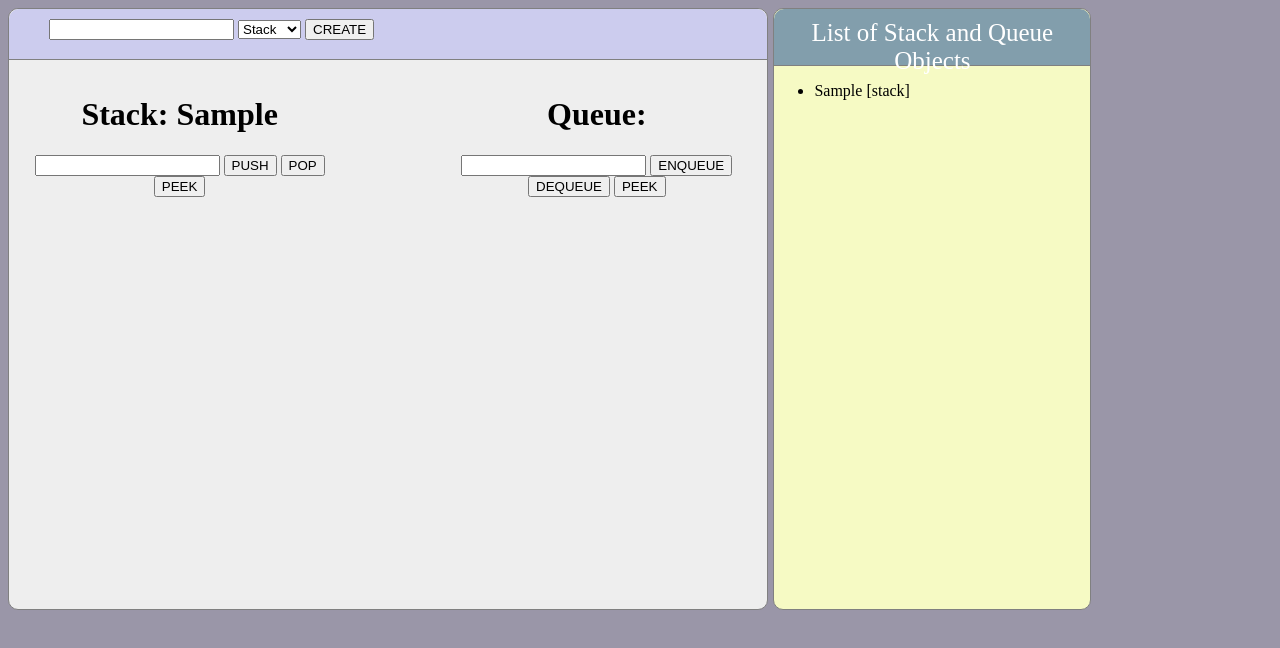
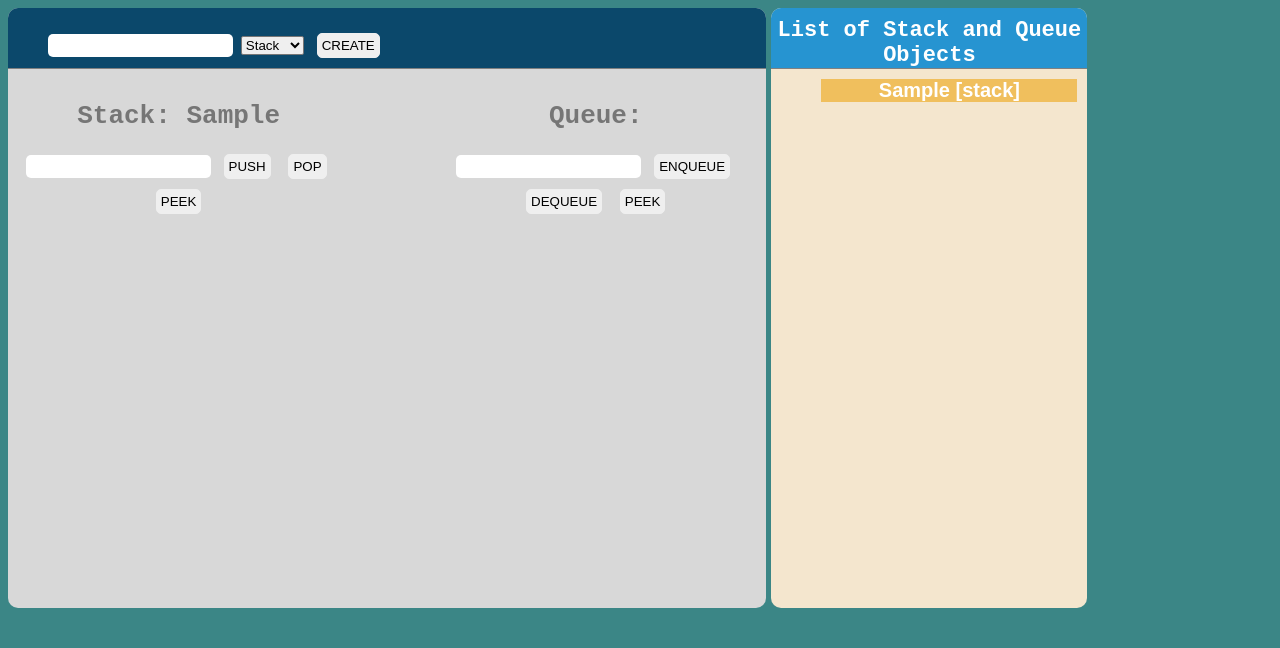
Before and after one commit to jcastro3/Javascript_DataStructures, a plain HTML site: page index.html in a window 1280 px wide. Both pictures are taken after typing "Sample" into the empty fields and a click on the button "CREATE". Drawn offline with nearby package versions, Linux system fonts and the light colour scheme.

Commit message:
changed some styles from main.css

```diff
--- a/UI.js
+++ b/UI.js
@@ -7,28 +7,29 @@ var collections = (function ($, c) {
         }
         //PRIVATE MEMBERS
         function createNewObj(name, typeSelected, item) {
-            var key, tmp, stack;
 
             switch (typeSelected) {
+
             case 'stack':
+
                 item.data('collection', { type: 'stack', name: name, value: new collections.Stack() });
+                item.css({marginTop: '3px', backgroundColor: '#f0bf5d'});
                 $("#stack_ul").text('');
                 break;
 
             case 'queue':
                 item.data('collection', { type: 'queue', name: name, value: new collections.Queue() });
+                item.css({marginTop: '3px', backgroundColor: '#c5e63a'});
                 $("#queue_ul").text('');
                 break;
 
             default:
                 alert('Unable to process you petition');
-
             }
 
             $('.' + typeSelected + '-active').removeClass(typeSelected + '-active');
             item.addClass(typeSelected + '-active');
             $('#' + typeSelected + '_name').text(name);
-
             $('#obj_ul').prepend(item);
             clearTxt();
 
@@ -48,7 +49,6 @@ var collections = (function ($, c) {
 
         $(document).on('click', '.obj_li', function () {
             var c = $(this).data('collection');
-
             $('.' + c.type + '-active').removeClass(c.type + '-active');
             $(this).addClass(c.type + '-active');
             updateList(c);
@@ -69,7 +69,7 @@ var collections = (function ($, c) {
                 return alert('empty field, please insert value');
             }
 
-            item = $('<li class=obj_li>' + name + ' [' + selected + ']</li>').data('flag', 'on');
+            item = $('<li class=obj_li>' + name + ' [' + selected + ']</li>');
 
             createNewObj(name, selected, item);
 
@@ -86,7 +86,7 @@ var collections = (function ($, c) {
             if (push_val === '') {
                 return alert('empty field, please insert value');
             }
-            item = $('<p id="li">' + push_val + '</p>');
+            item = $('<li id="li_s">' + push_val + '</li>');
             c.push(item);
             $('#stack_ul').prepend(item);
             clearTxt();
@@ -117,7 +117,7 @@ var collections = (function ($, c) {
             } else {
                     alert('the stack is empty!!');
             }
-            $('#stack_value').val('');
+            clearTxt();
         });
 
         $('#enqueue_btn').click(function () {
@@ -128,7 +128,7 @@ var collections = (function ($, c) {
             if (queue_val === '') {
                 return alert('empty field, please insert value');
             }
-            item = $('<p id="li">' + queue_val + '</p>');
+            item = $('<li id="li_q">' + queue_val + '</li>');
             c.enqueue(item);
             $('#queue_ul').append(item);
             clearTxt();
--- a/index.html
+++ b/index.html
@@ -18,7 +18,7 @@
                    <option value="stack">Stack</option>
                    <option value="queue">Queue</option>
                </select>
-               <input id="create_btn" type="button" value="CREATE">
+               <input id="create_btn" class="btn" type="button" value="CREATE">
            </div>
        </div>
 
@@ -27,9 +27,9 @@
         <div class="stack_container">
            <h1 class="s_h1">Stack: <span id="stack_name"></span></h1>
             <input id="stack_value" class="clearTxt"  type="text" autofocus >
-            <input id="push_btn" type="button" value="PUSH" >
-            <input id="pop_btn" type="button"  value="POP" >
-            <input id="peek_btn" type="button"  value="PEEK" >
+            <input id="push_btn" class="btn" type="button" value="PUSH" >
+            <input id="pop_btn" class="btn" type="button"  value="POP" >
+            <input id="peek_btn" class="btn" type="button"  value="PEEK" >
         <!--STACK LIST-->
             <div class="list">
                 <ul id="stack_ul"><!--content goes here--></ul>
@@ -41,9 +41,9 @@
         <div class="queue_container">
            <h1 class="q_h1">Queue: <span id="queue_name"></span></h1>
             <input id="queue_value" class="clearTxt" type="text" autofocus >
-            <input id="enqueue_btn" type="button" value="ENQUEUE" >
-            <input id="dequeue_btn" type="button"  value="DEQUEUE" >
-            <input id="peek_btn2" type="button"  value="PEEK" >
+            <input id="enqueue_btn" class="btn" type="button" value="ENQUEUE" >
+            <input id="dequeue_btn" class="btn" type="button"  value="DEQUEUE" >
+            <input id="peek_btn2" class="btn" type="button"  value="PEEK" >
         <!--QUEUE LIST-->
             <div class="list">
                 <ul id="queue_ul"><!--content goes here--></ul>
@@ -54,8 +54,8 @@
      </div>
 
     <!--  TODO MOVE STYLES TO MAIN.CSS-->
-     <div class="left_container" style="background-color: #F6FAC4">
-        <div class="top_container" style="background-color: #829EAC; color:white; text-align: center; font-size:25px;">
+     <div class="left_container">
+        <div class="top_container" style="background-color: #2694d1; color:white; text-align: center; font-size:22px;">
             <span style="position:relative; top:10px;"> List of Stack and Queue Objects</span>
         </div>
         <div class="obj_list">
--- a/index.js
+++ b/index.js
@@ -3,7 +3,4 @@ $(document).ready(function () {
     collections.Stack();
     collections.Queue();
     collections.UI();
-
-
-
 });
--- a/styles/main.css
+++ b/styles/main.css
@@ -1,38 +1,42 @@
 body{
-    background-color: #9A96A8;
+    background-color: #3B8686;
+
 }
 .main_container {
     width: 60%;
     min-height: 600px;
-    background-color: #eee;
+    background-color: #d8d8d8;
     border-radius: 10px;
-    border: 1px solid grey;
     display: inline-block;
     float: left;
+    color: #767676;
+    font-family: monospace;
 
 }
 .left_container {
     width: 25%;
     min-height: 600px;
     border-radius: 10px;
-    border: 1px solid grey;
+    background-color: #f4e6ce;
     display: inline-block;
     margin-left: 5px;
-
-
 
 }
 .top_container{
   min-height: 50px;
   width: 100%;
-  background-color: #cce;
+  background-color: #0B486B;
   border-top-left-radius: 10px;
   border-top-right-radius: 10px;
   border-bottom: 1px solid grey;
+  font-family: monospace;
+  font-weight: 800;
+  min-height: 60px;
+
 }
 .create_container{
     position: relative;
-    top: 10px;
+    top: 20px;
     left: 40px;
 }
 
@@ -60,22 +64,57 @@ body{
 
 
 
-#li {
+#li_s, #li_q {
+ font-size: 18px;
+ letter-spacing: 3px;
  list-style-type: none;
  align-content: center;
  font-family: sans-serif;
  color: white;
  font-weight: 800;
- width: 50%;
- background-color: #cdf;
- border: 1px solid #666CFF;
+ background-color: #e2ad4a;
  margin: 2px;
-}
-
-#obj_li {
-cursor: pointer;
+ border-radius: 4px;
 }
 
 
+#li_q {
 
-.push_btn{}
+ background-color: #b9e24a;
+
+}
+
+#obj_ul {
+cursor: pointer;
+text-align: center;
+list-style-type: none;
+margin: 10px;
+font-size: 20px;
+font-family: sans-serif;
+font-weight: 800;
+color: #fff;
+
+
+}
+
+.clearTxt, .btn{
+  border-radius: 5px;
+  padding: 4px;
+  border-style: none;
+}
+
+.btn {
+  border: 1px solid #efefef;
+  background-color: #efefef;
+  margin: 5px;
+}
+
+.btn:hover{
+  border: 1px solid grey;
+  cursor: pointer;
+}
+
+#typeSelected {
+ border-radius: 2px;
+
+}
```
